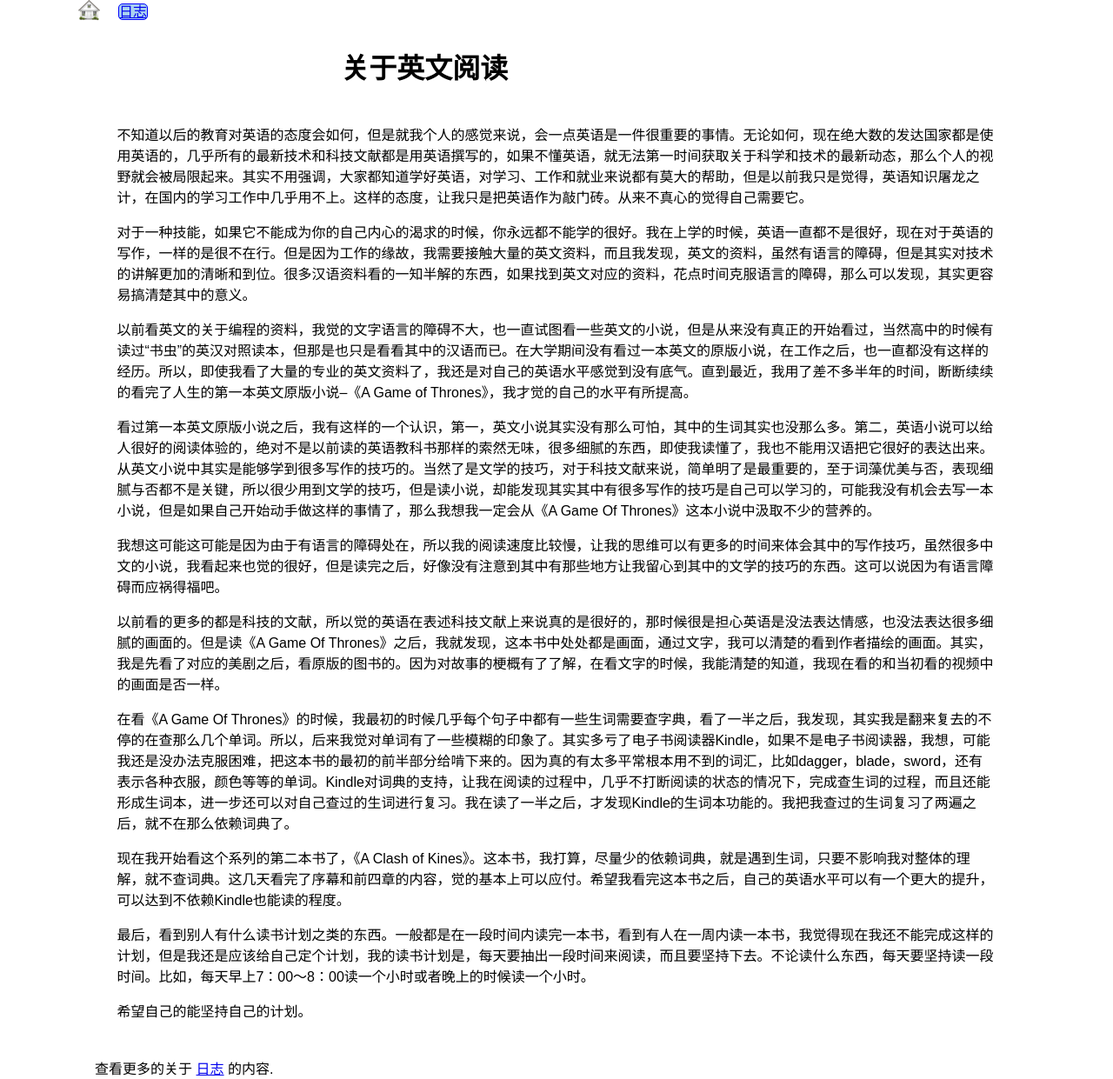
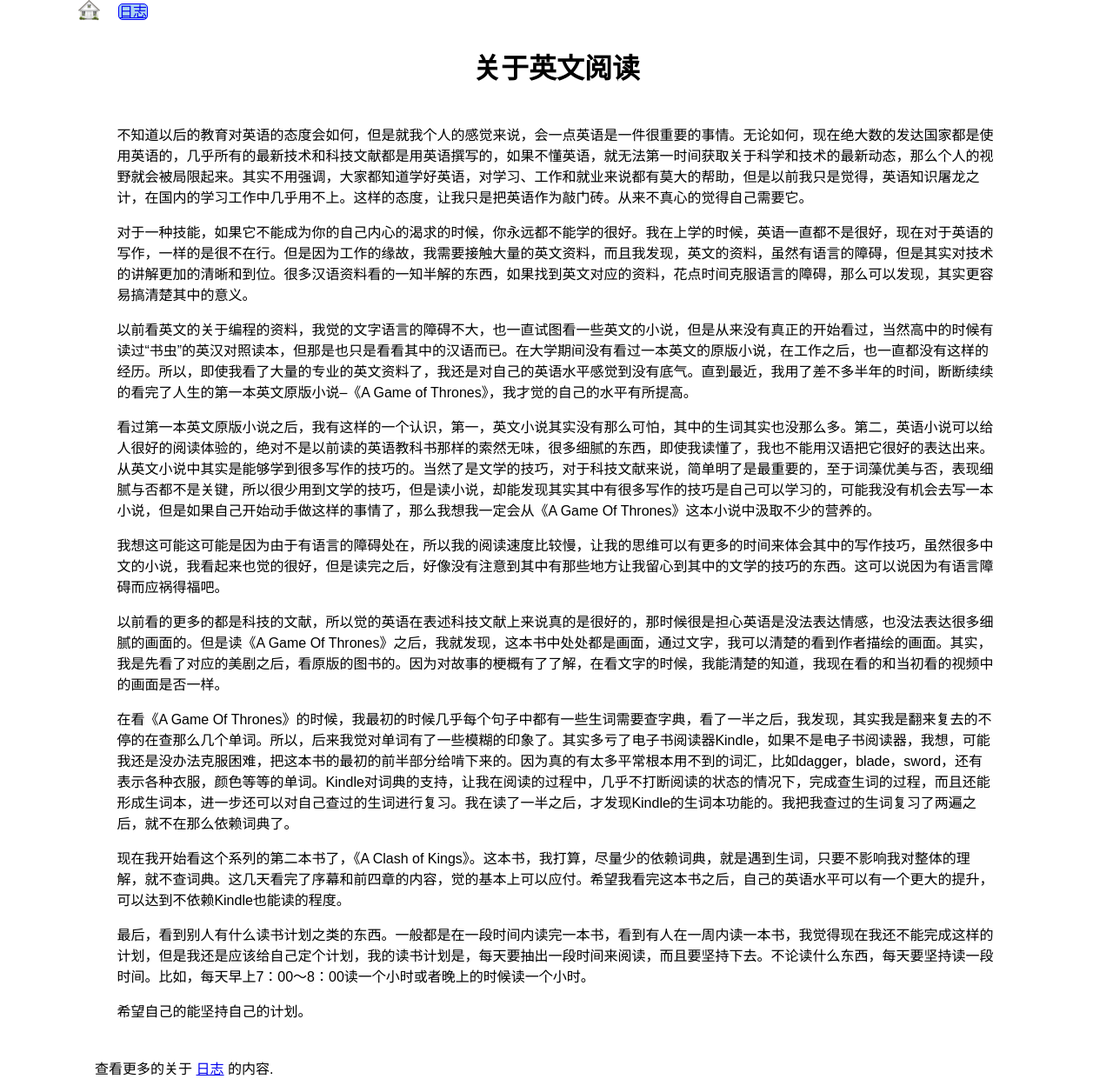
Before and after one commit to LoveYuanYuan/loveyuanyuan.github.io, a Jekyll site: the page built from _posts/2015-09-22-About-Read-Book.md, in a window 1280 px wide. Shown: the whole page at 87% size. Built offline with Jekyll 4.4.1, drawn with Linux system fonts in a browser that asks for light colours; Markdown is read by kramdown in place of the engine named in the settings; comment, search, counter and statistics services are not loaded.

Commit message:
fixe style on page.title and a speach error in About-Read-Book.md

```diff
--- a/_posts/2015-09-22-About-Read-Book.md
+++ b/_posts/2015-09-22-About-Read-Book.md
@@ -18,7 +18,7 @@ tags: [日志]
 
 在看《A Game Of Thrones》的时候，我最初的时候几乎每个句子中都有一些生词需要查字典，看了一半之后，我发现，其实我是翻来复去的不停的在查那么几个单词。所以，后来我觉对单词有了一些模糊的印象了。其实多亏了电子书阅读器Kindle，如果不是电子书阅读器，我想，可能我还是没办法克服困难，把这本书的最初的前半部分给啃下来的。因为真的有太多平常根本用不到的词汇，比如dagger，blade，sword，还有表示各种衣服，颜色等等的单词。Kindle对词典的支持，让我在阅读的过程中，几乎不打断阅读的状态的情况下，完成查生词的过程，而且还能形成生词本，进一步还可以对自己查过的生词进行复习。我在读了一半之后，才发现Kindle的生词本功能的。我把我查过的生词复习了两遍之后，就不在那么依赖词典了。
 
-现在我开始看这个系列的第二本书了，《A Clash of Kines》。这本书，我打算，尽量少的依赖词典，就是遇到生词，只要不影响我对整体的理解，就不查词典。这几天看完了序幕和前四章的内容，觉的基本上可以应付。希望我看完这本书之后，自己的英语水平可以有一个更大的提升，可以达到不依赖Kindle也能读的程度。
+现在我开始看这个系列的第二本书了，《A Clash of Kings》。这本书，我打算，尽量少的依赖词典，就是遇到生词，只要不影响我对整体的理解，就不查词典。这几天看完了序幕和前四章的内容，觉的基本上可以应付。希望我看完这本书之后，自己的英语水平可以有一个更大的提升，可以达到不依赖Kindle也能读的程度。
 
 最后，看到别人有什么读书计划之类的东西。一般都是在一段时间内读完一本书，看到有人在一周内读一本书，我觉得现在我还不能完成这样的计划，但是我还是应该给自己定个计划，我的读书计划是，每天要抽出一段时间来阅读，而且要坚持下去。不论读什么东西，每天要坚持读一段时间。比如，每天早上7：00～8：00读一个小时或者晚上的时候读一个小时。
 
--- a/ref/main.css
+++ b/ref/main.css
@@ -45,6 +45,14 @@
     //padding-left:5%;
     //padding-right:5%;
 }
+h1.page-title
+{
+    position:relative;
+    text-align:center;
+    left:10%;
+    width:80%;
+}
+
 
 .post ul, .post ol {
   margin-left: 1.35em;
@@ -135,13 +143,6 @@ pre >code
     top:0;
 }
 
-h1.page-title
-{
-    position:relative;
-    text-align:center;
-    left:3%;
-    width:70%;
-}
 
 li.listing-seperator:before {
     color: #ccc;
```
